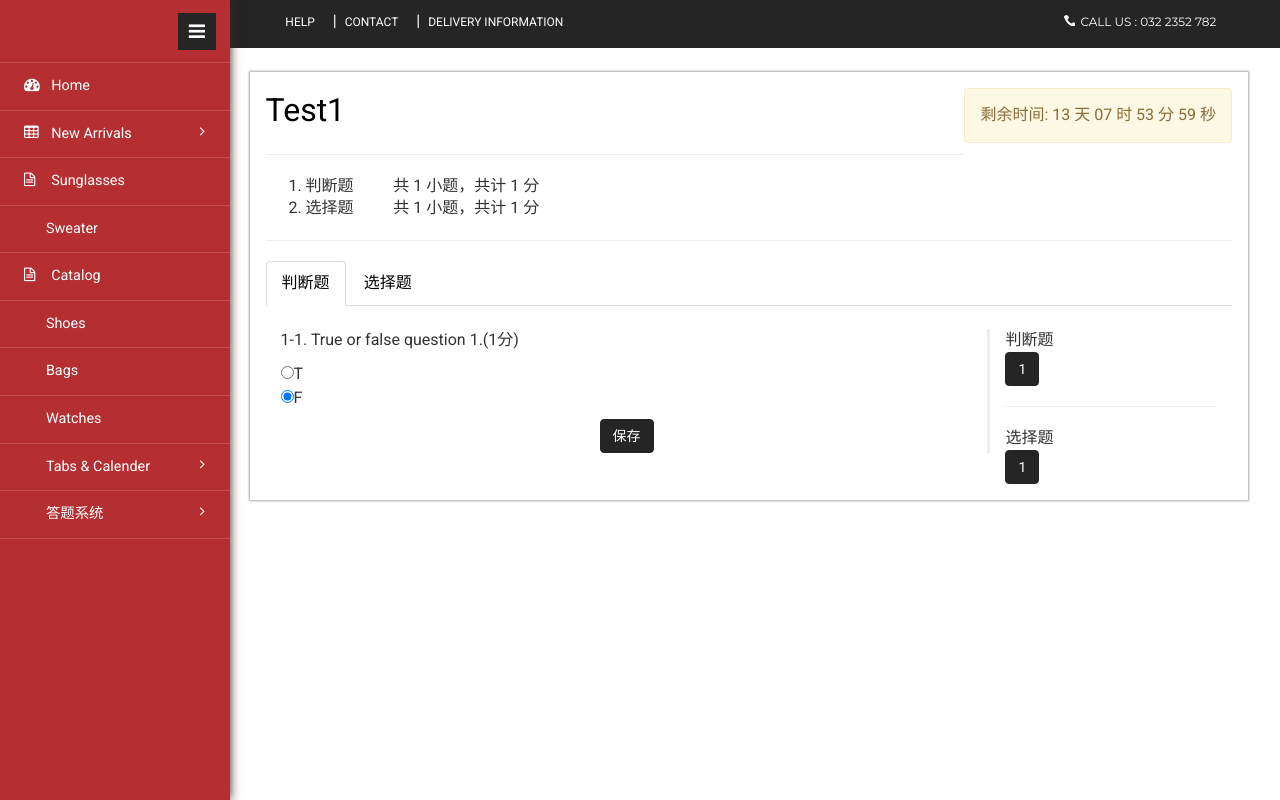
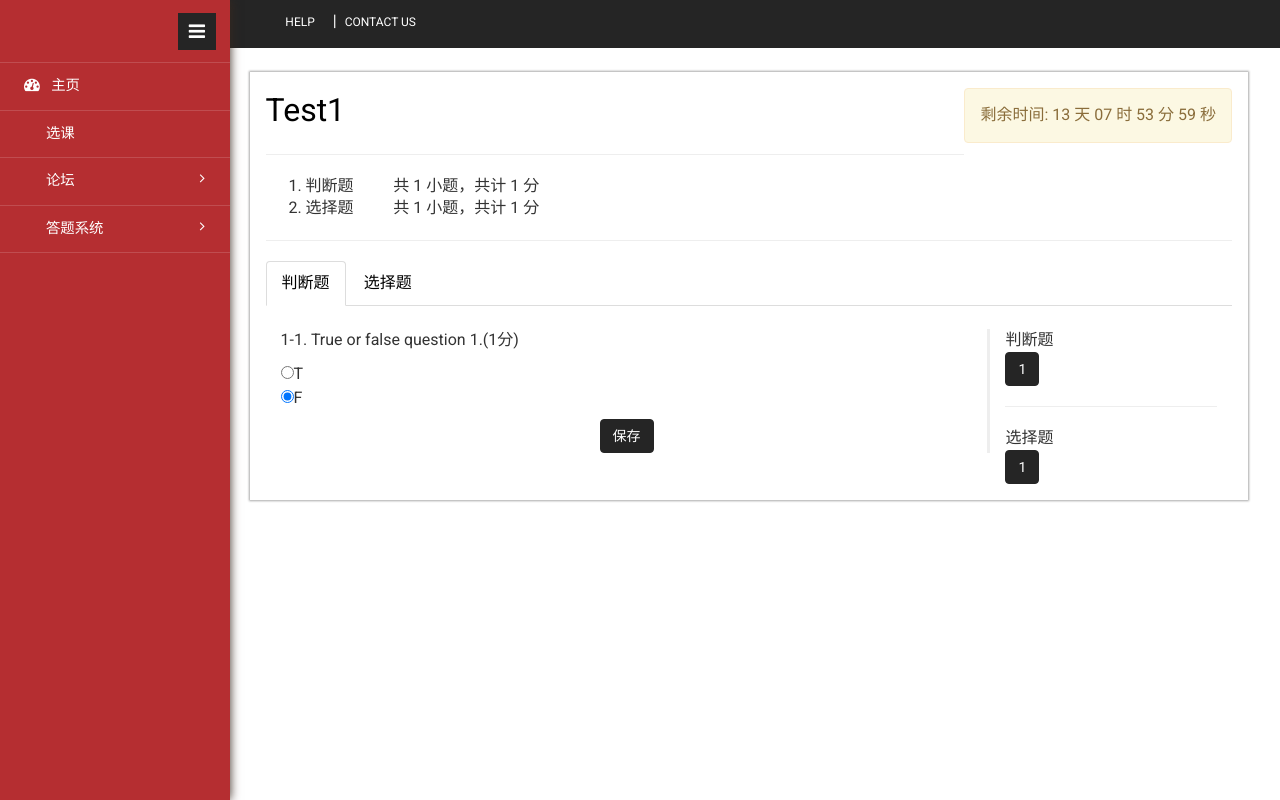
Before and after one commit to DavidWangjp/OnlineTestSubsystem, a Django app: page /online_test/test/2/ in a window 1280 px wide. Run offline with Django 3.2, Linux system fonts and the light colour scheme; data comes from the database, SQL or seed files in the repository; both versions use the stored data as it was after the commit; some libraries are stand-ins or nearby versions.

Commit message:
modify interface

```diff
--- a/online_test/templates/online_test/test_detail.html
+++ b/online_test/templates/online_test/test_detail.html
@@ -116,17 +116,13 @@ Smartphone Compatible web template, free webdesigns for Nokia, Samsung, LG, Sony
                             </li>
                             |
                             <li>
-                                <a href="contact.html">Contact</a>
-                            </li>
-                            |
-                            <li>
-                                <a href="checkout.html">Delivery information</a>
+                                <a href="contact.html">Contact us</a>
                             </li>
                         </ul>
                     </div>
                     <div class="top_left">
-                        <h2>
-                            <span></span> Call us : 032 2352 782</h2>
+                        <!-- <h2> -->
+                            <!-- <span></span> Call us : 032 2352 782</h2> -->
                     </div>
                     <div class="clearfix"></div>
                 </div>
@@ -219,10 +215,10 @@ Smartphone Compatible web template, free webdesigns for Nokia, Samsung, LG, Sony
             <li>
                 <a href="index.html">
                     <i class="fa fa-tachometer"></i>
-                    <span>Home</span>
+                    <span>主页</span>
                 </a>
             </li>
-            <li id="menu-academico">
+            <!-- <li id="menu-academico">
                 <a href="#">
                     <i class="fa fa-table"></i>
                     <span> New Arrivals</span>
@@ -269,17 +265,17 @@ Smartphone Compatible web template, free webdesigns for Nokia, Samsung, LG, Sony
                     <i class="lnr lnr-envelope"></i>
                     <span>Bags</span>
                 </a>
-            </li>
+            </li> -->
             <li>
                 <a href="products.html">
                     <i class="lnr lnr-chart-bars"></i>
-                    <span>Watches</span>
+                    <span>选课</span>
                 </a>
             </li>
             <li id="menu-academico">
                 <a href="#">
                     <i class="lnr lnr-layers"></i>
-                    <span>Tabs & Calender</span>
+                    <span>论坛</span>
                     <span class="fa fa-angle-right" style="float: right"></span>
                 </a>
                 <ul id="menu-academico-sub">
@@ -300,10 +296,10 @@ Smartphone Compatible web template, free webdesigns for Nokia, Samsung, LG, Sony
                 </a>
                 <ul>
                     <li>
-                        <a href="{% url 'online_test:index' %}"> 在线答题</a>
+                        <a href="{% url 'online_test:index' %}"> 选择题库</a>
                     </li>
                     <li>
-                        <a href="validation.html">Validation</a>
+                        <a href="validation.html">信息统计</a>
                     </li>
                 </ul>
             </li>
```
Also changed, not shown: online_test/templates/online_test/index.html (+11 -11 lines), db.sqlite3.
